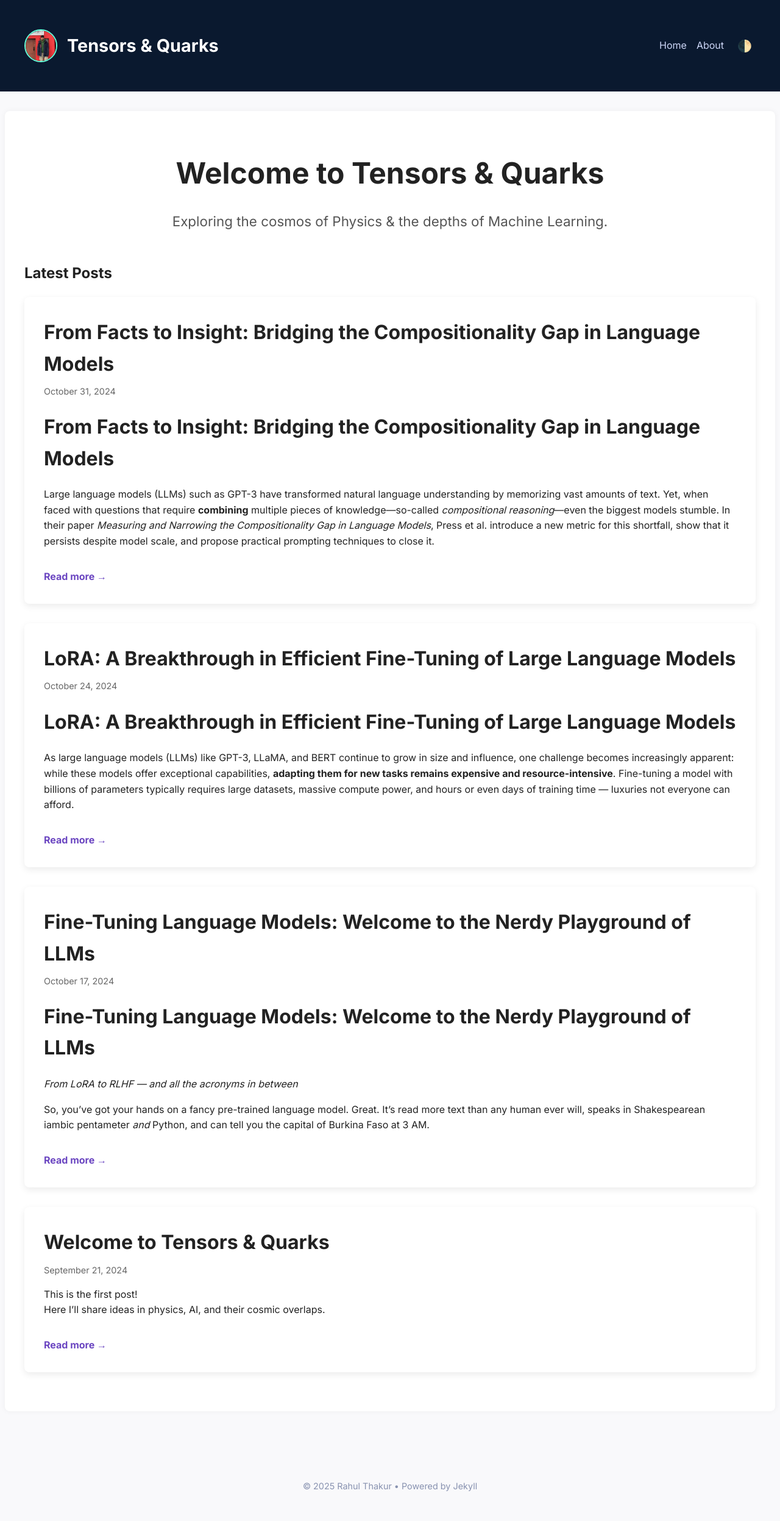
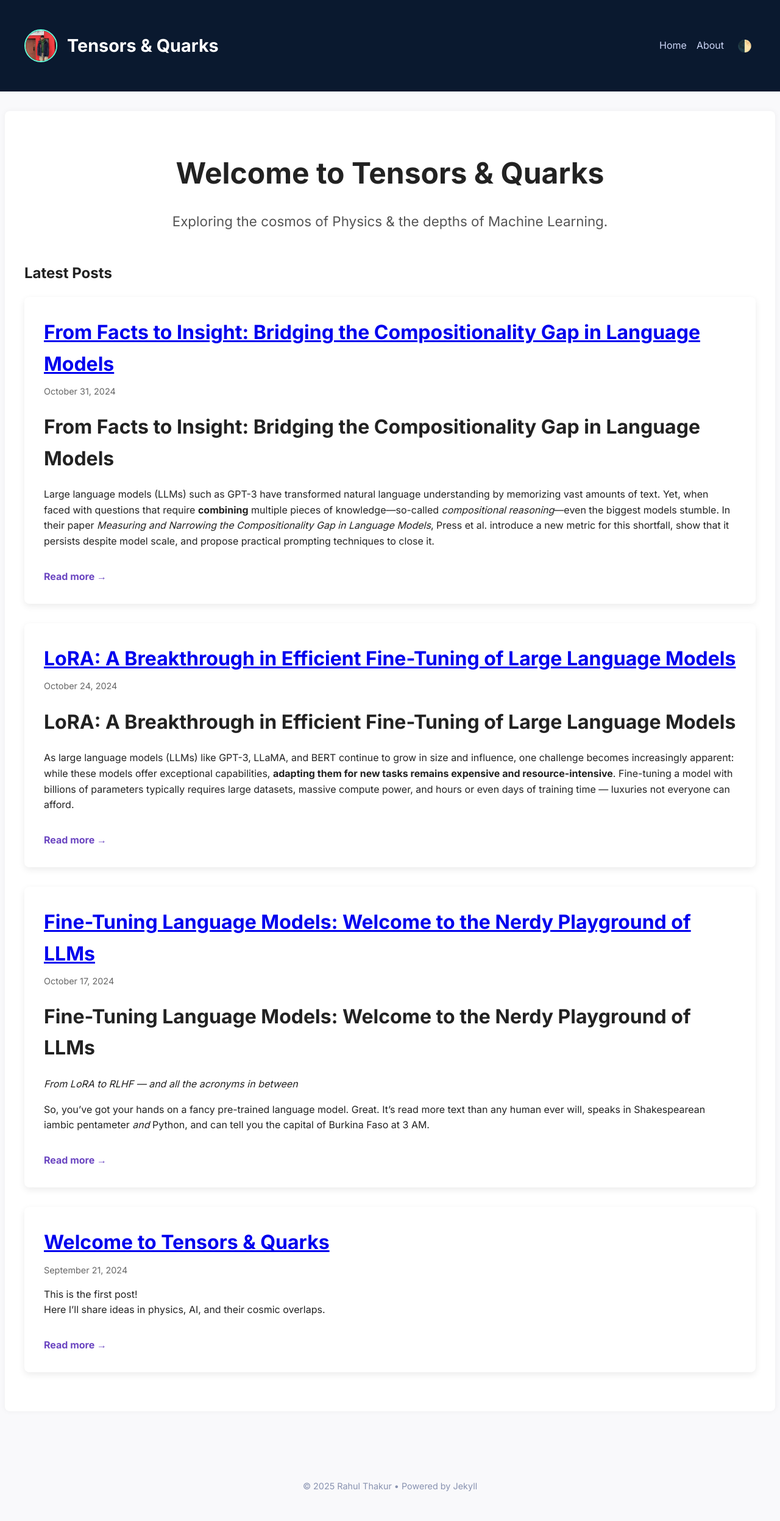
Before and after one commit to Raahul-Thakur/tensorandquarks.github.io, a Jekyll site: the page built from index.md, in a window 1280 px wide. Shown: the whole page at 61% size. Built offline with Jekyll 4.4.1, drawn with Linux system fonts in a browser that asks for light colours.

Commit message:
Update index.md

```diff
--- a/index.md
+++ b/index.md
@@ -13,12 +13,12 @@
 <ul class="post-list">
   {% for post in site.posts %}
     <li class="post-card">
-      <h2>{{ post.title }}</h2>
+      <h2><a href="{{ post.url | relative_url }}">{{ post.title }}</a></h2>
 
       <p class="post-meta">
         {{ post.date | date: "%B %-d, %Y" }}
         {% if post.tag %}
-          <span class="inline-tag">{{ post.tag }}</span>
+          · <span class="inline-tag">{{ post.tag }}</span>
         {% endif %}
       </p>
 
```
